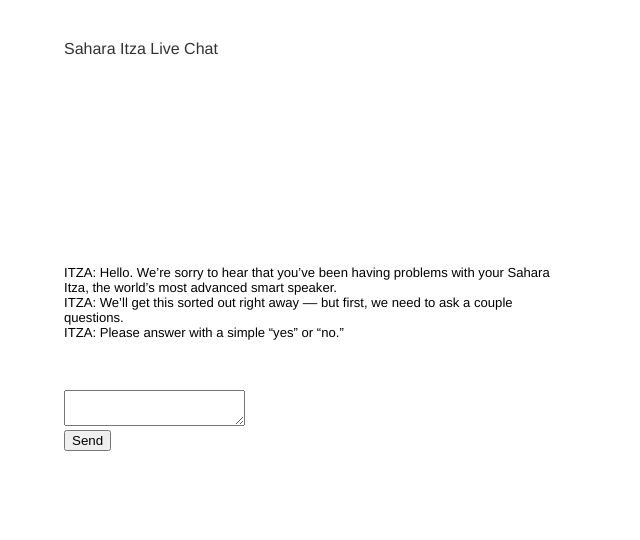
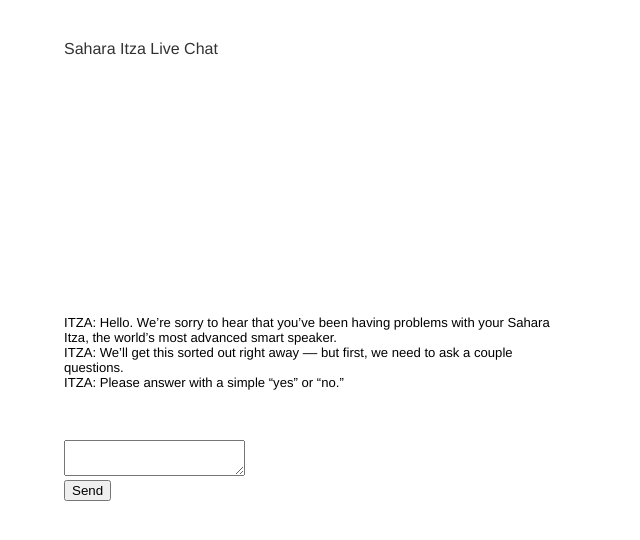
Before and after one commit to mcdbooks/itzachat, a plain HTML site: page index.html in a window 1280 px wide. Shown: the whole page, without its empty margins (0-640 px from the left). Drawn offline with nearby package versions, Linux system fonts and the light colour scheme.

Commit message:
fixed box positioning

```diff
--- a/index.html
+++ b/index.html
@@ -21,6 +21,7 @@
         height:300px;
         width:500px;
         position:absolute;
+          top: 50px;
         font-family: Helvetica;
         font-size: 82%;
         overflow:scroll;
@@ -39,13 +40,14 @@
         #box{
            height:300px;
             width:500px;
+            top: 100px;
             background: white;
             opacity: 80%;
             z-index:-2;
             position: absolute;
         }
         #chatbox{
-            top:350px;
+            top:400px;
             width:500px;
             position:absolute;
         }
```
Also changed, not shown: 1 other file.
